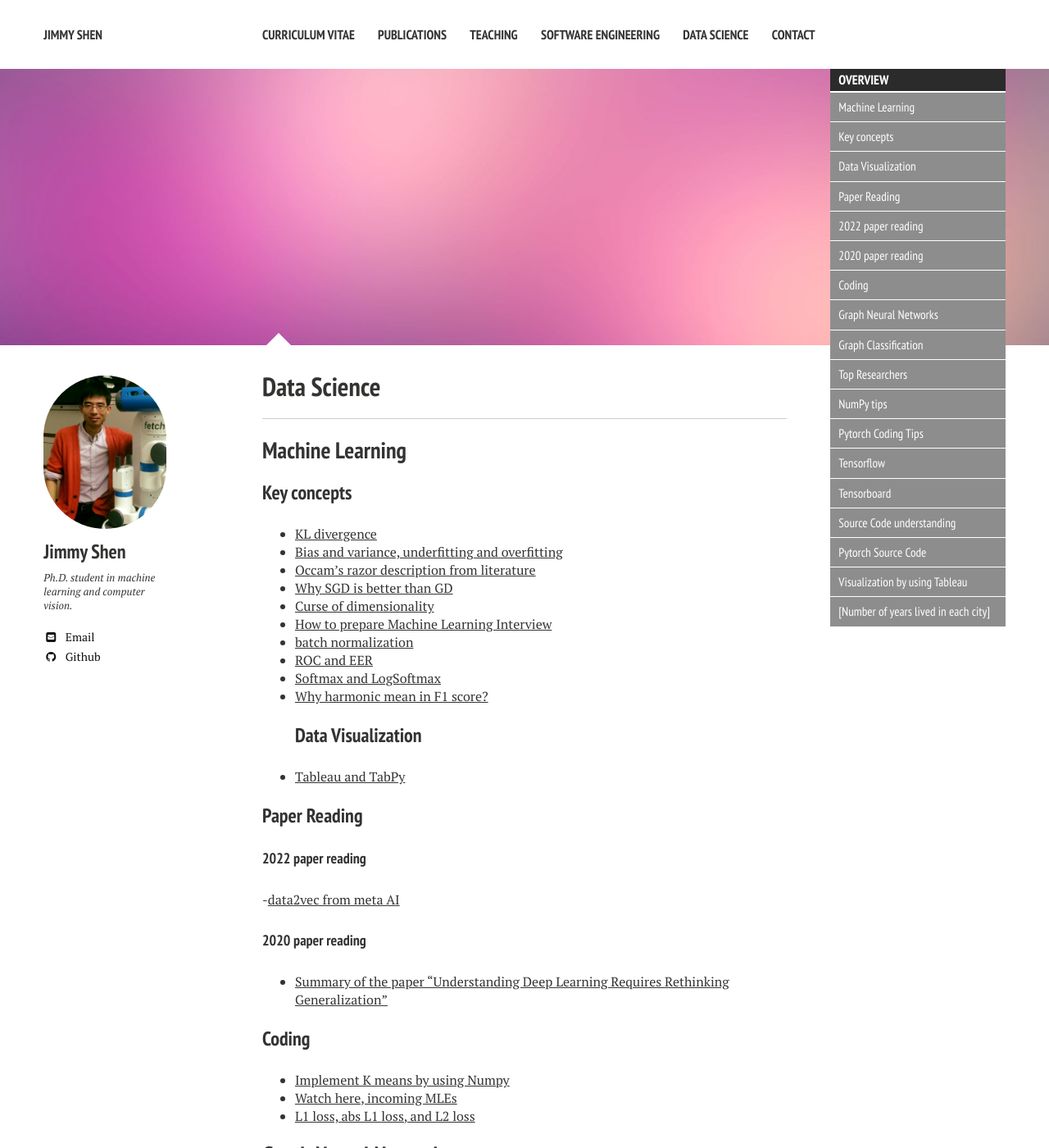
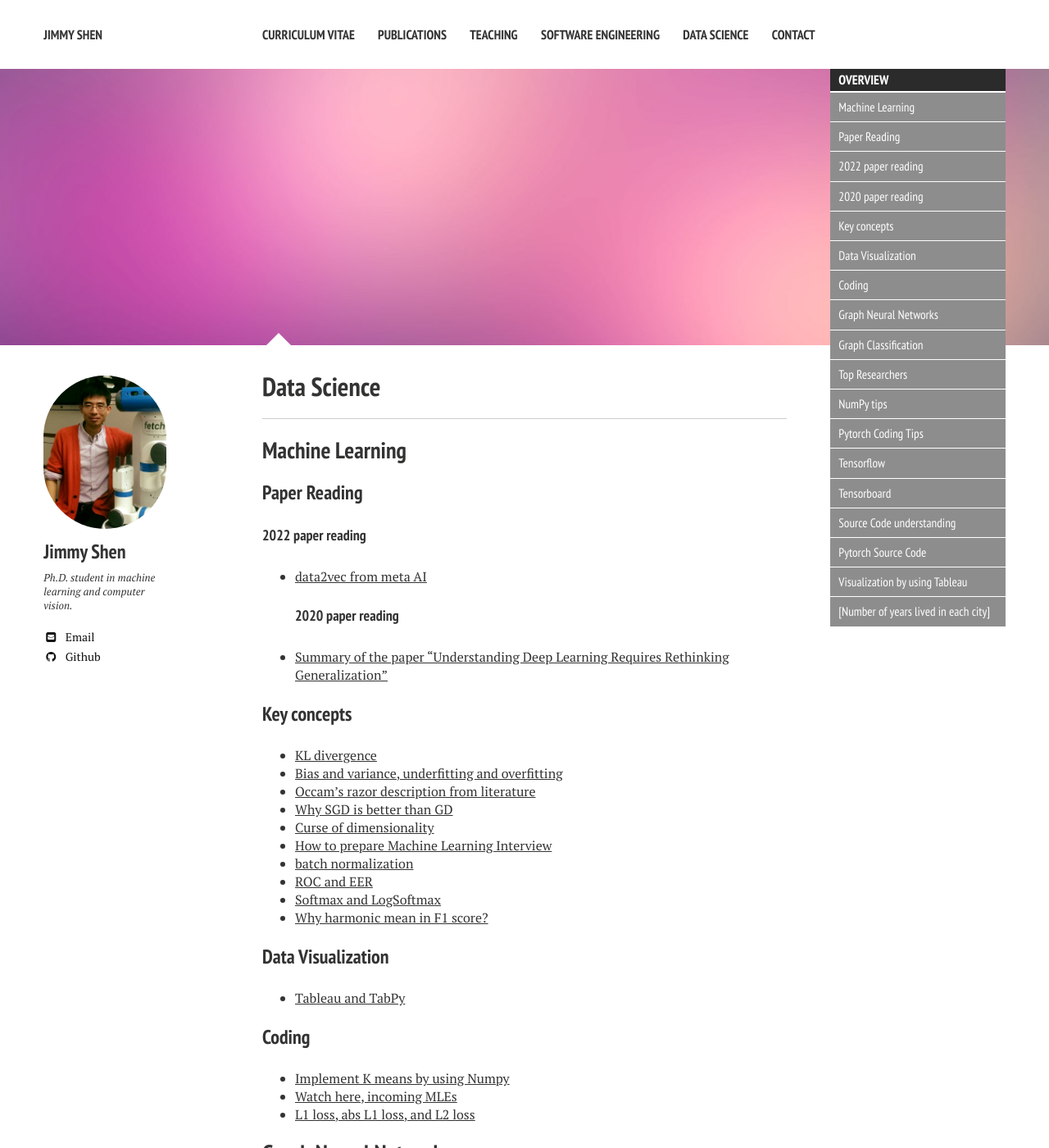
Before and after one commit to xiaokeshen/xiaokeshen.github.io, a Jekyll site: the page built from DataScience/index.md, in a window 1280 px wide and 1400 px high. Shown: the whole window at 82% size. Built offline with Jekyll 4.4.1, drawn with Linux system fonts in a browser that asks for light colours; nearby versions of some CDN libraries; some of the changed lines change nothing that is shown.

Commit message:
Update format

```diff
--- a/DataScience/index.md
+++ b/DataScience/index.md
@@ -20,6 +20,13 @@ image:
 ---
 
 ## Machine Learning
+
+### Paper Reading
+#### 2022 paper reading
+- [data2vec from meta AI](https://jimmy-shen.medium.com/finally-we-have-a-more-general-modality-unspecific-representation-method-data2vec-5dcba6c853ef)
+#### 2020 paper reading
+- [Summary of the paper “Understanding Deep Learning Requires Rethinking Generalization"](https://medium.com/@jim.morris.shen/summary-of-the-paper-understanding-deep-learning-requires-rethinking-generalization-aced06f31b51)
+
 ### Key concepts
 - [KL divergence](https://medium.com/@jim.morris.shen/why-we-dont-say-kl-divergence-is-a-distance-b0b25a8e6004?sk=59a0479988eb850a0b0b5c2a4e5937a1)
 - [Bias and variance, underfitting and overfitting](https://medium.com/@jim.morris.shen/bias-and-variance-underfitting-and-overfitting-35189069d919?source=friends_link&sk=a481fef6d4e8552c6580a37c8ed0b92c)
@@ -31,14 +38,10 @@ image:
 - [ROC and EER](https://medium.com/@jim.morris.shen/roc-receiver-operating-characteristic-and-eer-equal-error-rate-ac5a576fae38?sk=d6a21f9b39e3dd5d420474fb1b6a8dc0)
 - [Softmax and LogSoftmax](https://jimmy-shen.medium.com/softmax-or-logsoftmax-97784cd43b35)
 - [Why harmonic mean in F1 score?](https://jimmy-shen.medium.com/why-harmonic-mean-in-f1-score-9ab0d01a6b35)
+
 ### Data Visualization
 - [Tableau and TabPy](https://jimmy-shen.medium.com/tableau-and-tabpy-3f9264755430)
 
-### Paper Reading
-#### 2022 paper reading
--[data2vec from meta AI](https://jimmy-shen.medium.com/finally-we-have-a-more-general-modality-unspecific-representation-method-data2vec-5dcba6c853ef)
-#### 2020 paper reading
-- [Summary of the paper “Understanding Deep Learning Requires Rethinking Generalization"](https://medium.com/@jim.morris.shen/summary-of-the-paper-understanding-deep-learning-requires-rethinking-generalization-aced06f31b51)
 
 ### Coding
 - [Implement K means by using Numpy](https://medium.com/@jim.morris.shen/simple-implement-k-means-by-using-numpy-8a0b16883da5?source=friends_link&sk=c2d6b4046ad83fc2b73578922b29bb85)
```
